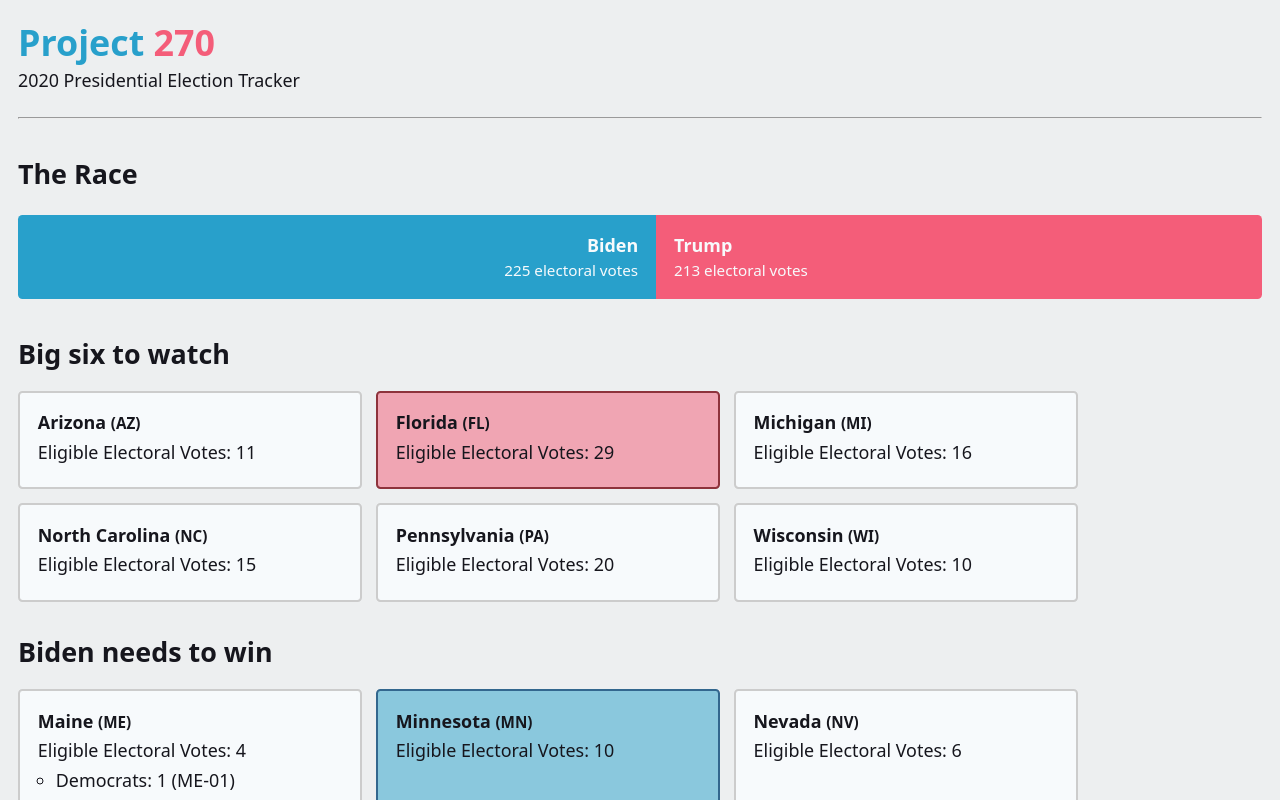
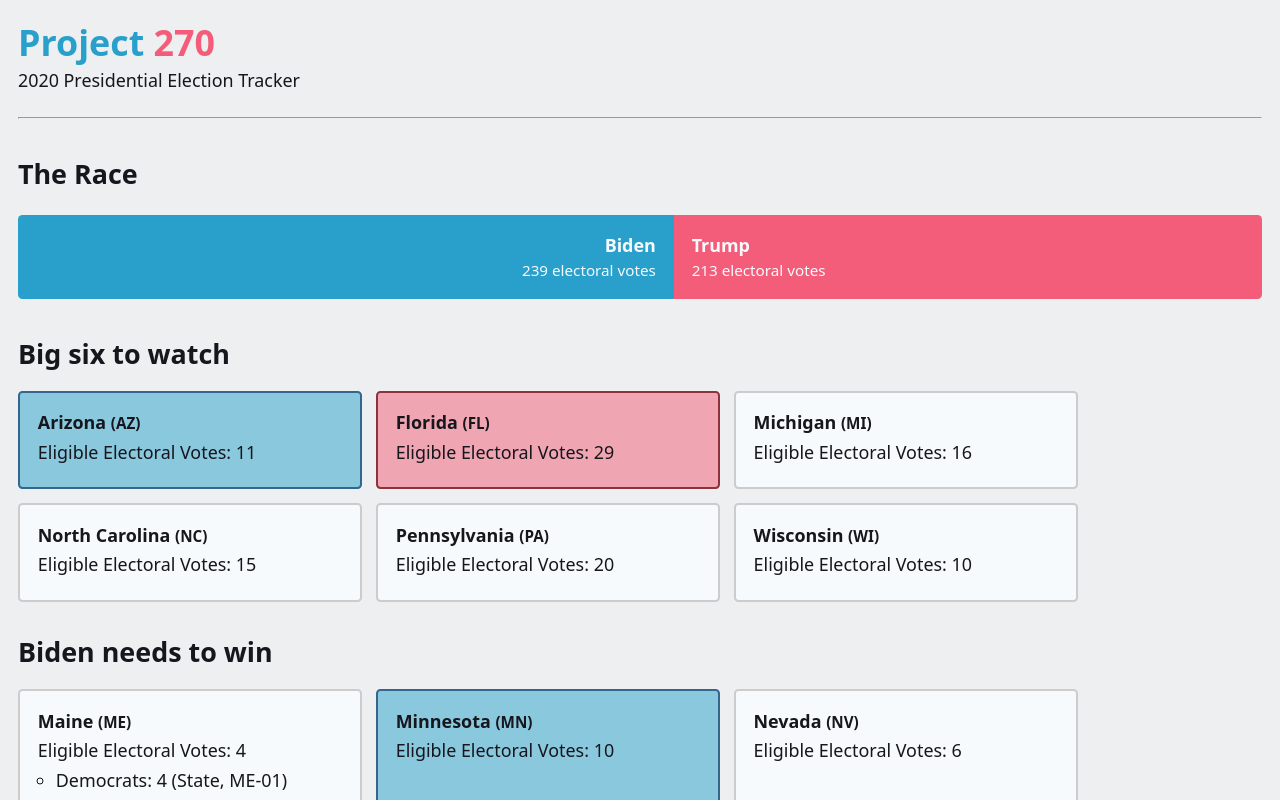
Before and after one commit to tbremer/proj-270, a Next.js app: page / in a window 1280 px wide. Shown: the top 800 px of the page. Built offline with nearby package versions, Linux system fonts and the light colour scheme.

Commit message:
AP: Maine & Arizona

```diff
--- a/data/state.ts
+++ b/data/state.ts
@@ -36,7 +36,7 @@ export const stateData: Array<State> = [
     abbreviation: 'AZ',
     type: Importance.BigSix,
     electoralVotes: 11,
-    win: Party.Neutral,
+    win: Party.Dem,
   },
   {
     name: 'Arkansas',
@@ -163,7 +163,7 @@ export const stateData: Array<State> = [
     abbreviation: 'ME',
     type: Importance.BidenNeeds,
     electoralVotes: 4,
-    win: [[Party.Dem, 1, 'ME-01']],
+    win: [[Party.Dem, 4, 'State, ME-01']],
   },
   {
     name: 'Maryland',
```
